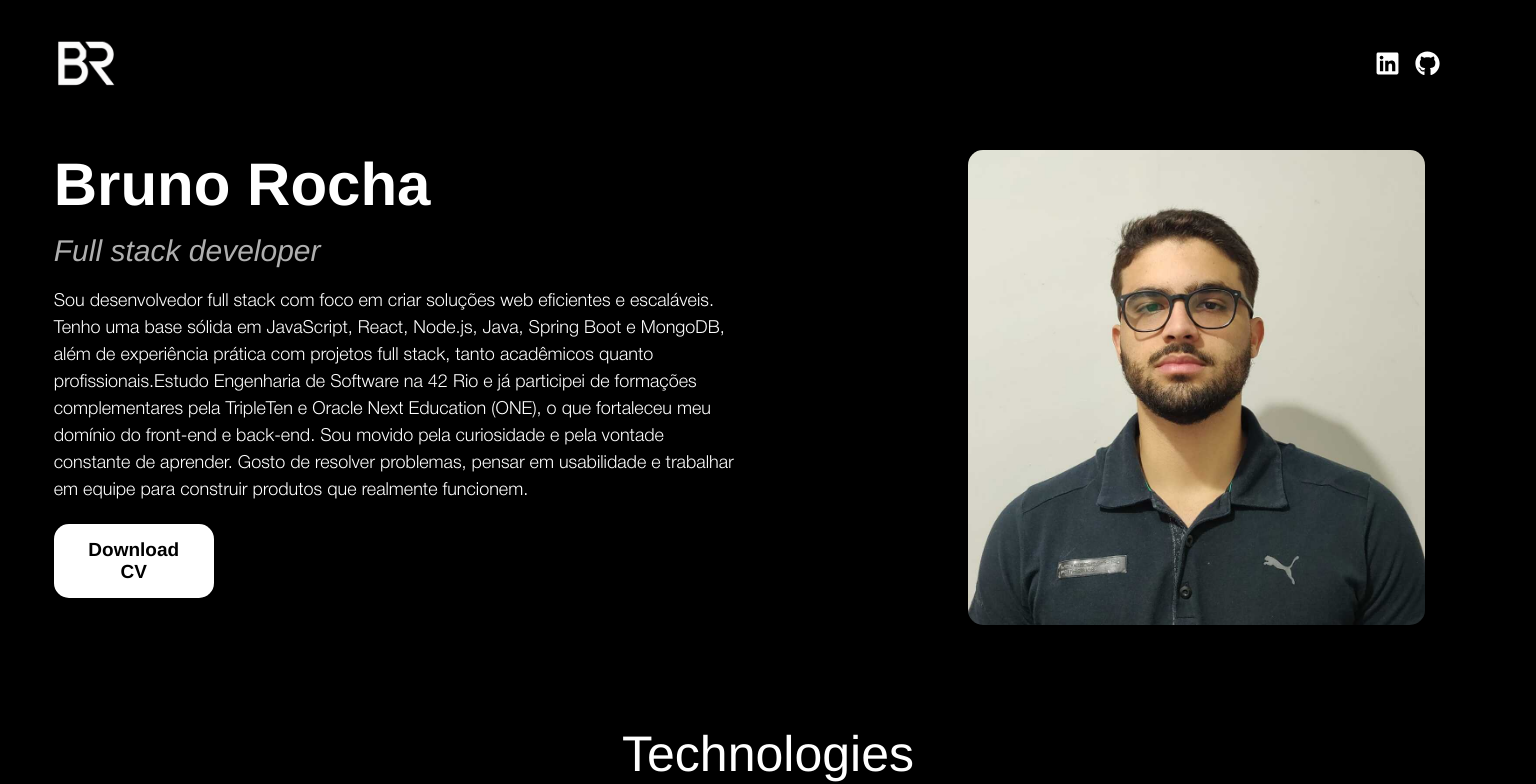
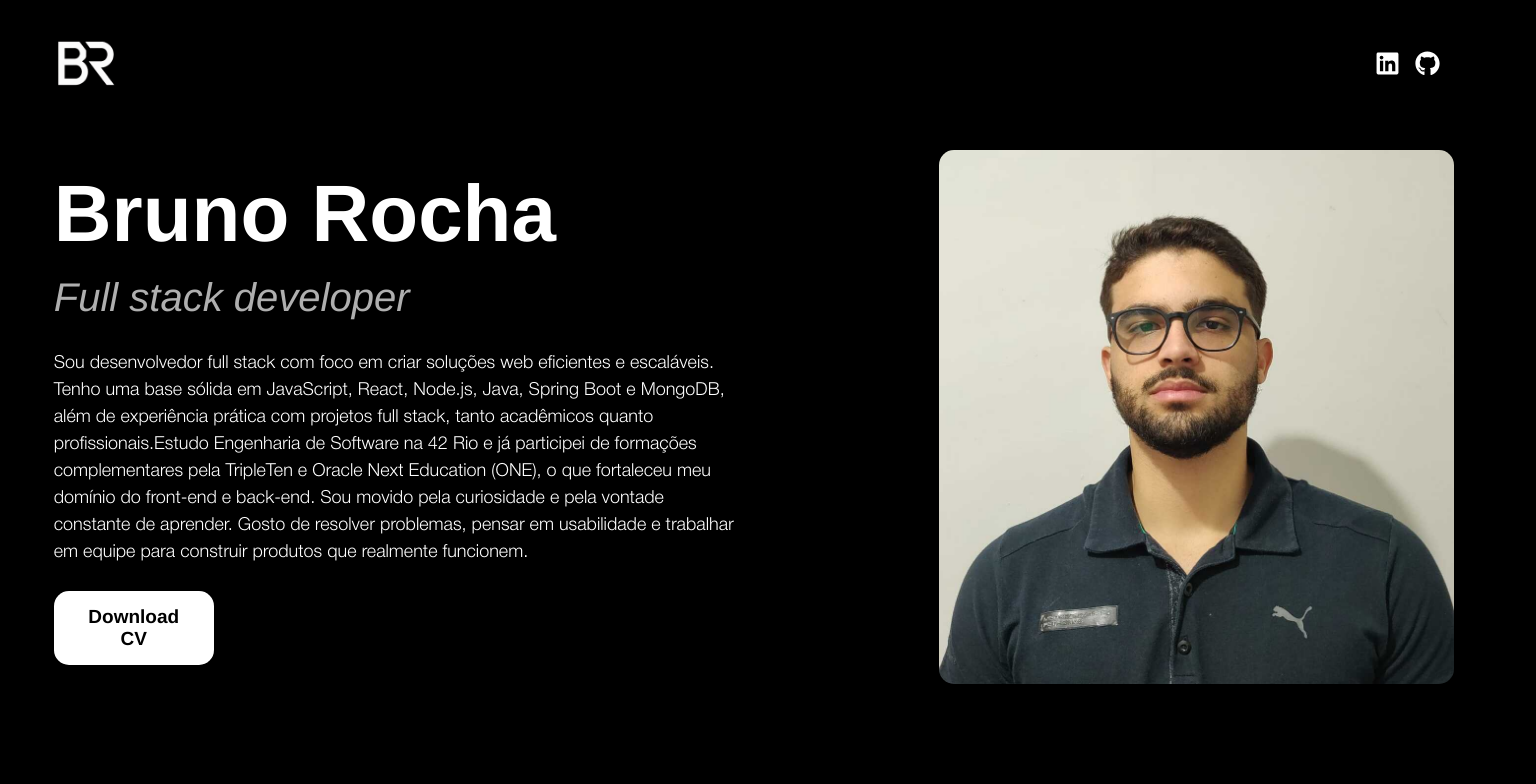
Before and after one commit to RochtBruno/Portfolio, a React (Vite) app: page / in a window 1536 px wide. Shown: the top 784 px of the page. Built offline with nearby package versions, Linux system fonts and the light colour scheme; the HTML template or start-up script is replaced by a standard one.

Commit message:
feat: mais um projeto adicionado e modificação de css para melhor proporção em telas grandes

```diff
--- a/src/blocks/main.css
+++ b/src/blocks/main.css
@@ -64,6 +64,26 @@
 	margin: 0 auto;
 }
 
+@media screen and (min-width: 1400px) {
+	.main__description{
+		color: #fff;
+		width: 50%;
+		display: flex;
+		flex-direction: column;
+		justify-content: center;
+	}
+    .main__description-title {
+        font-size: 80px;
+    }
+    .main__description-subtitle {
+        font-size: 40px;
+    }
+
+    .main__photo img {
+        width: 90%;
+    }
+}
+
 @media screen and (max-width: 1080px){
 	.main__photo{
 		justify-content: center;
--- a/src/data/projects.json
+++ b/src/data/projects.json
@@ -8,7 +8,7 @@
       { "label": "Github", "url": "https://github.com/ICEI-PUC-Minas-PMV-SI/pmv-si-2023-1-e1-proj-web-t5-esportes_gratuitos" }
     ]
   },
-    {
+  {
     "title": "Green-Rocket",
     "description": "Este projeto é dedicado ao desenvolvimento de soluções para uma empresa focada no cultivo sustentável e eficiente de cannabis medicinal, com atuação B2B. Acreditamos que é possível unir tecnologia, responsabilidade ambiental e inovação para promover o acesso a produtos de alta qualidade.",
     "projectImg": "project-2.png",
@@ -16,5 +16,14 @@
       { "label": "Ver projeto", "url": "https://green-rocket.vercel.app/" },
       { "label": "Github", "url": "https://github.com/RochtBruno/green-rocket" }
     ]
+  },
+  {
+    "title": "Around Us",
+    "description": "O Around Us é uma aplicação web full stack que permite aos usuários criar uma conta, fazer login, editar seu perfil, adicionar cartões com imagens, curtir e deletar cartões. O projeto foi desenvolvido com foco em autenticação, autorização, integração front-end/back-end e boas práticas de desenvolvimento web.",
+    "projectImg": "project-3.png",
+    "links": [
+      { "label": "Ver projeto", "url": "https://web-project-api-full-peach.vercel.app/" },
+      { "label": "Github", "url": "https://github.com/RochtBruno/web_project_api_full" }
+    ]
   }
 ]
```
